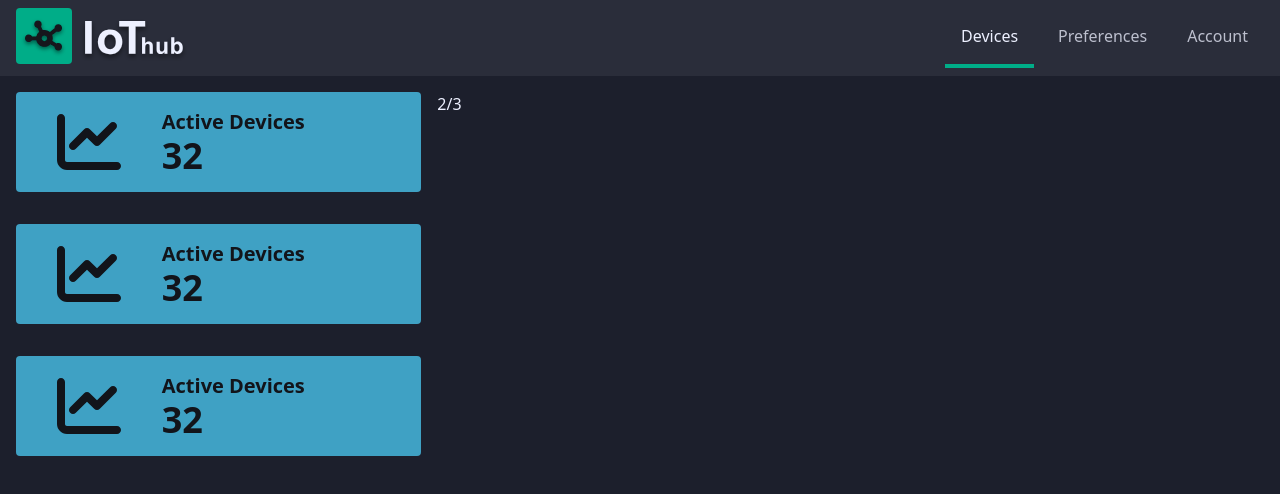
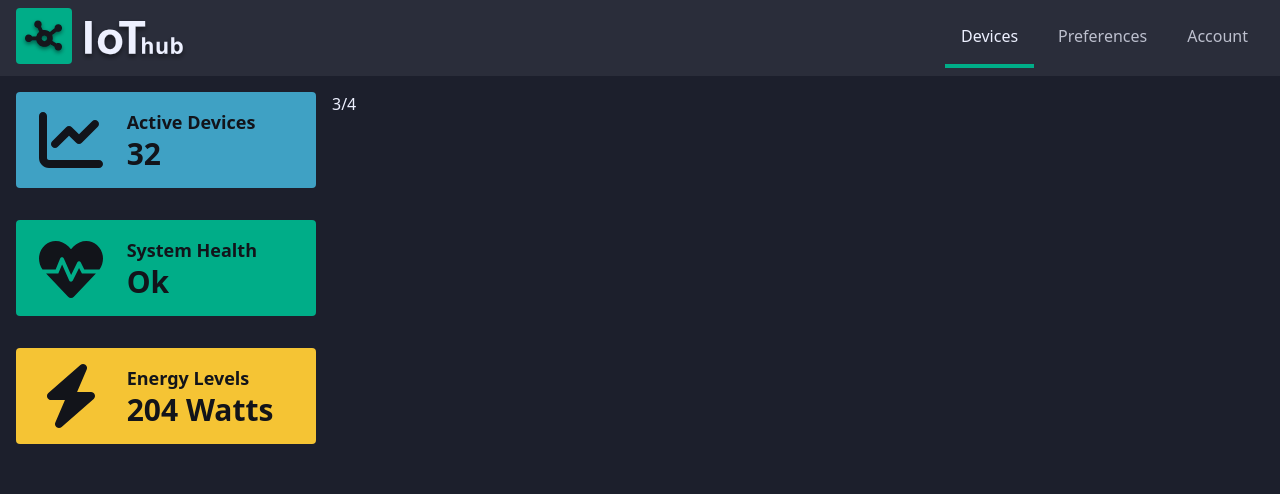
Before and after one commit to CatalinBratu7/iot.hub.portal, a Vue app: page / in a window 1280 px wide. Shown: the top 494 px of the page. Built offline with nearby package versions, Linux system fonts and the light colour scheme.

Commit message:
add mock dashboard status cards

```diff
--- a/src/components/StatusCard.vue
+++ b/src/components/StatusCard.vue
@@ -2,15 +2,20 @@
   <BaseCard>
     <div class="grid grid-cols-3 gap-4">
       <div class="col-span-1 m-auto">
-        <img class="h-16 w-16" src="@/assets/icons/stats.svg" />
+        <slot name="icon" />
       </div>
       <div class="col-span-2 font-bold text-black">
-        <div class="text-xl">Active Devices</div>
-        <div class="text-4xl">32</div>
+        <div class="text-lg">{{ props.header }}</div>
+        <div class="text-3xl">{{ props.status }}</div>
       </div>
     </div>
   </BaseCard>
 </template>
 <script setup lang="ts">
 import BaseCard from "@/components/BaseCard.vue";
+
+const props = defineProps<{
+  header: string;
+  status: string;
+}>();
 </script>
--- a/src/views/HomeView.vue
+++ b/src/views/HomeView.vue
@@ -1,15 +1,35 @@
 <template>
   <div class="p-4">
     <div class="container mx-auto">
-      <div class="grid grid-cols-1 md:grid-cols-3 gap-4">
+      <div class="grid grid-cols-1 md:grid-cols-4 gap-4">
         <div class="md:col-span-1">
           <div class="flex flex-col gap-8">
-            <StatusCard class="bg-cyan" />
-            <StatusCard class="bg-cyan" />
-            <StatusCard class="bg-cyan" />
+            <StatusCard class="bg-cyan" header="Active Devices" status="32">
+              <template #icon>
+                <img class="h-16 w-16" src="@/assets/icons/stats.svg" />
+              </template>
+            </StatusCard>
+            <StatusCard
+              class="bg-green-cyan"
+              header="System Health"
+              status="Ok"
+            >
+              <template #icon>
+                <img class="h-16 w-16" src="@/assets/icons/health.svg" />
+              </template>
+            </StatusCard>
+            <StatusCard
+              class="bg-yellow"
+              header="Energy Levels"
+              status="204 Watts"
+            >
+              <template #icon>
+                <img class="h-16 w-16" src="@/assets/icons/lightning.svg" />
+              </template>
+            </StatusCard>
           </div>
         </div>
-        <div class="md:col-span-2">2/3</div>
+        <div class="md:col-span-3">3/4</div>
       </div>
     </div>
   </div>
```
